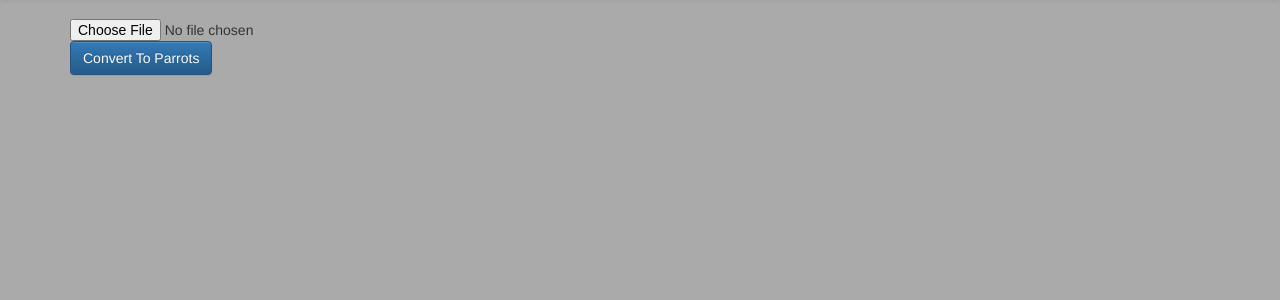
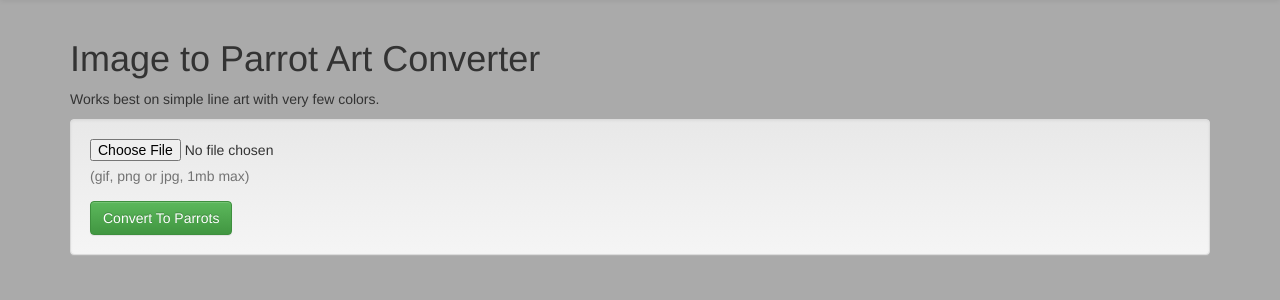
Before and after one commit to jmhobbs/parrot-convert, a Flask app: page / in a window 1280 px wide. Shown: the part 51-351 px from the top of the page. Run offline with Flask 2, Linux system fonts and the light colour scheme; some libraries are stand-ins or nearby versions.

Commit message:
Improve the form a bit.

```diff
--- a/parrotconvert/templates/index.html
+++ b/parrotconvert/templates/index.html
@@ -40,9 +40,14 @@
     </nav>
     <div class="container">
       {% if not slack_rendered %}
-      <form action="/" method="POST" enctype="multipart/form-data">
+      <h1>Image to Parrot Art Converter</h1>
+      <p>Works best on simple line art with very few colors.</p>
+      <form action="/" method="POST" enctype="multipart/form-data" class="well">
+        <div class="form-group">
         <input type="file" name="file" />
-        <button class="btn btn-primary">Convert To Parrots</button>
+        <p class="help-block">(gif, png or jpg, 1mb max)</p>
+        </div>
+        <button class="btn btn-success">Convert To Parrots</button>
       </form>
       {% else %}
       <h1>PARROT PARTY!</h1>
```
